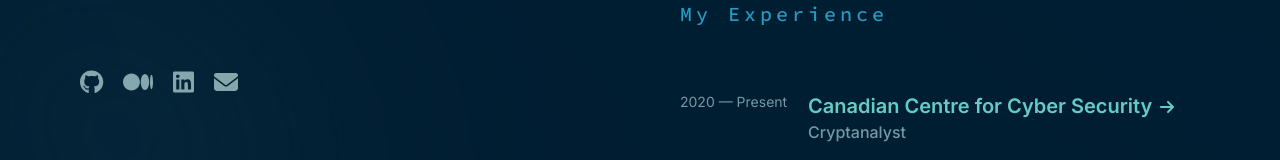
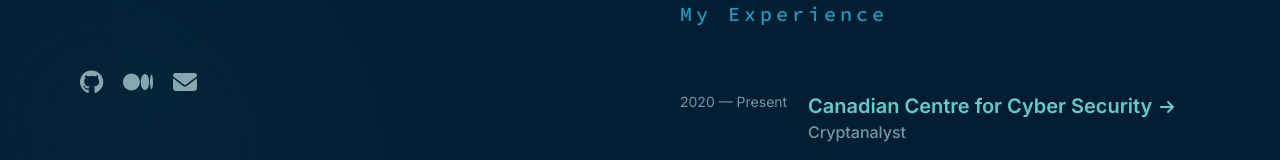
Before and after one commit to jwmdykes/portfolio-website, a Next.js app: page / in a window 1280 px wide. Shown: the part 610-770 px from the top of the page. Built offline with nearby package versions, Linux system fonts and the light colour scheme.

Commit message:
remove linkedin badge
because my linkedin is basically empty.

```diff
--- a/src/app/Components/SocialIcons.tsx
+++ b/src/app/Components/SocialIcons.tsx
@@ -1,5 +1,5 @@
 import {FontAwesomeIcon} from "@fortawesome/react-fontawesome";
-import {faGithub, faLinkedin, faMedium} from "@fortawesome/free-brands-svg-icons";
+import {faGithub, faMedium} from "@fortawesome/free-brands-svg-icons";
 import {faEnvelope} from "@fortawesome/free-solid-svg-icons";
 import React from "react";
 
@@ -34,21 +34,6 @@
                     />
                 </a>
             </li>
-
-            <li className="hover:text-highlight-color">
-                <a
-                    href="https://www.linkedin.com/in/john-dykes-136a9385/"
-                    target="_blank"
-                    rel="noopener noreferrer"
-                    aria-label="LinkedIn"
-                >
-                    <FontAwesomeIcon
-                        icon={faLinkedin}
-                        size="xl"
-                        aria-hidden="true"
-                    />
-                </a>
-            </li>
             <li className="hover:text-highlight-color">
                 <a href="mailto:98johndykes@gmail.com" aria-label="Email">
                     <FontAwesomeIcon
```
Also changed, not shown: 1 other file (tests, documents, lock files or other folders).
